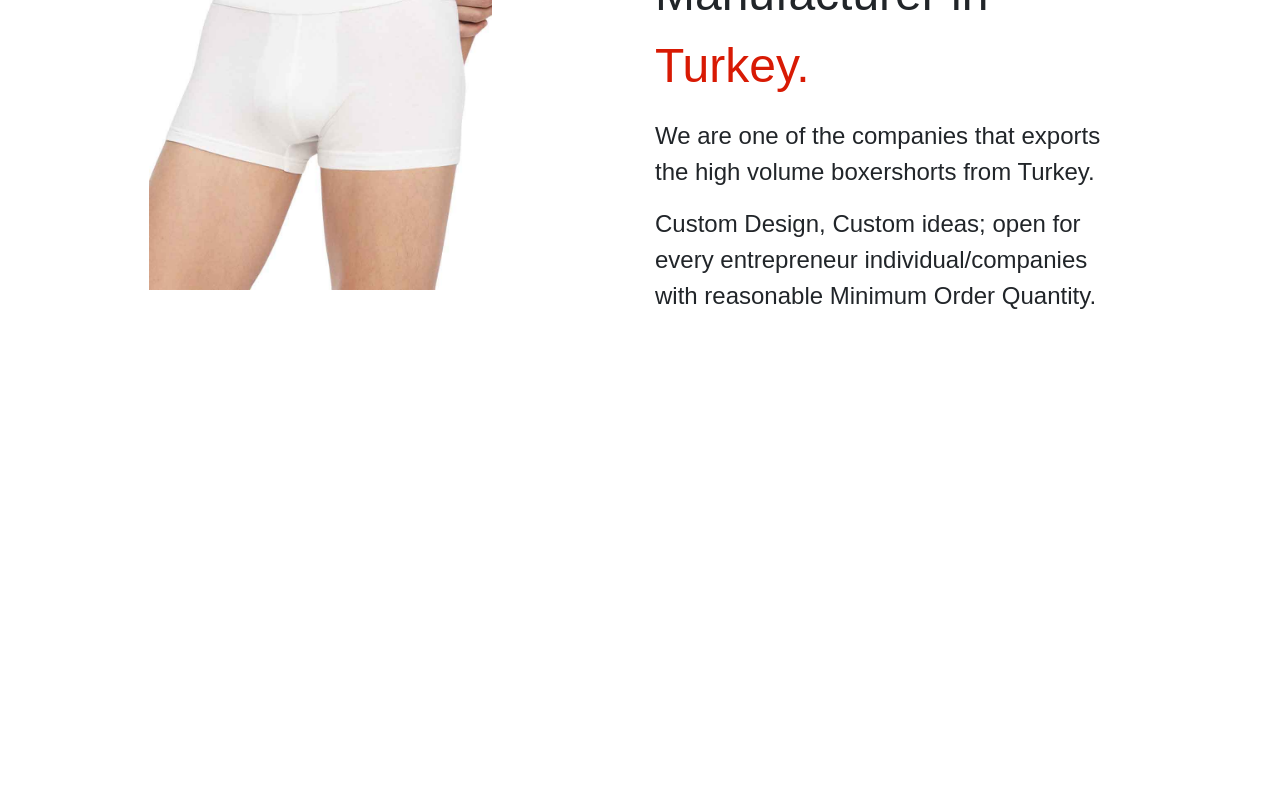
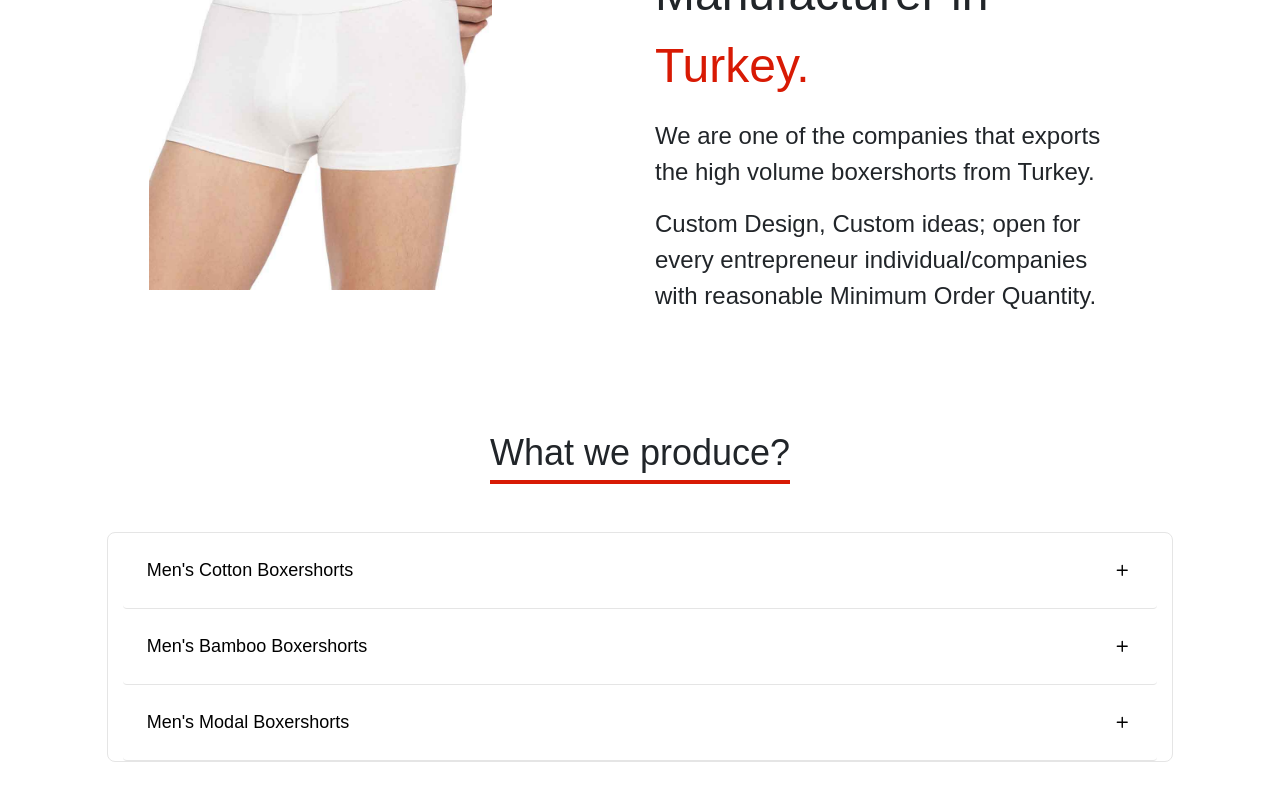
Before and after one commit to Sezer-dev/Boxer-Producer, a Nuxt app: page / in a window 1280 px wide. Shown: the part 1620-2420 px from the top of the page. Before the commit the page ends 2046 px from the top, so only its background shows below. Built offline with nearby package versions, Linux system fonts and the light colour scheme.

Commit message:
Added 'Products' component

```diff
--- /dev/null
+++ b/components/Products.vue
@@ -0,0 +1,115 @@
+<template>
+  <div id="products" class="container-fluid">
+    <div class="row">
+      <div class="col-md-12 d-flex justify-content-center">
+        <div>
+          <p class="product-title m-0">What we produce?</p>
+          <span class="red-line"></span>
+        </div>
+      </div>
+    </div>
+    <div class="row my-5">
+      <div class="accordion-container col-10 offset-1">
+        <div v-for="(accordion, index) of accordions" :key="index">
+          <b-button
+            v-b-toggle:[accordion+index]
+            :class="{ expanded: accordion.expand }"
+            class="accordion-button d-flex justify-content-between align-items-center shadow-none p-4"
+          >
+            {{ accordion.title }}
+            <plus-icon v-if="!accordion.expand"></plus-icon>
+            <dash-icon v-else></dash-icon>
+          </b-button>
+          <b-collapse
+            :id="accordion + index"
+            :key="index"
+            accordion="products-accordion"
+            class="accordion-text p-4"
+            @hide="opening(index)"
+            @show="closing(index)"
+          >
+            <p v-for="(text, textIndex) of accordion.texts" :key="textIndex">
+              {{ text }}
+            </p>
+          </b-collapse>
+        </div>
+      </div>
+    </div>
+  </div>
+</template>
+
+<script>
+import { BIconPlus, BIconDash } from "bootstrap-vue"
+export default {
+  name: "Products",
+  components: {
+    "plus-icon": BIconPlus,
+    "dash-icon": BIconDash,
+  },
+  data() {
+    return {
+      accordions: [
+        {
+          title: "Men's Cotton Boxershorts",
+          texts: [
+            "One of the most common fabrics from which the biggest manufacturers produce their underwear in, cotton has become widely used in this industry for many reasons.",
+            "It is natural and breathable; it is highly affordable and absorbent, perfect to keep user private areas safe and healthy. It is perfect in most of the cases, exceeding other fabrics in wearing conditions.",
+            "However, textile experts advise those who tend to exercise a lot to ditch the old cotton briefs when working out and replace them with nylon/polyester ones. Since cotton absorbs quite well humidity, it will become easily impregnated with all the sweat resulting when working out, which is uncomfortable.",
+          ],
+          expand: false,
+        },
+        {
+          title: "Men's Bamboo Boxershorts",
+          texts: [],
+          expand: false,
+        },
+        {
+          title: "Men's Modal Boxershorts",
+          texts: [],
+          expand: false,
+        },
+      ],
+    }
+  },
+  methods: {
+    opening(index) {
+      this.accordions[index].expand = !this.accordions[index].expand
+    },
+    closing(index) {
+      this.accordions[index].expand = !this.accordions[index].expand
+    },
+  },
+}
+</script>
+
+<style scoped>
+.product-title {
+  font-size: 36px;
+}
+.red-line {
+  display: block;
+  border-bottom: 4px solid #d81a04;
+}
+.accordion-container {
+  border: 1px solid #e5e5e5;
+  border-radius: 8px;
+}
+.accordion-button {
+  background-color: white;
+  color: #000000;
+  width: 100%;
+  border: none;
+  border-bottom: 1px solid #e5e5e5;
+  font-size: 18px;
+}
+.accordion-button:active {
+  background-color: white !important;
+  color: #000000 !important;
+}
+.expanded {
+  color: #d81a04;
+}
+.accordion-text {
+  font-size: 14px;
+}
+</style>
--- a/pages/index.vue
+++ b/pages/index.vue
@@ -5,6 +5,7 @@
     <Hero />
     <About />
     <Brand />
+    <Products />
   </div>
 </template>
 
```
